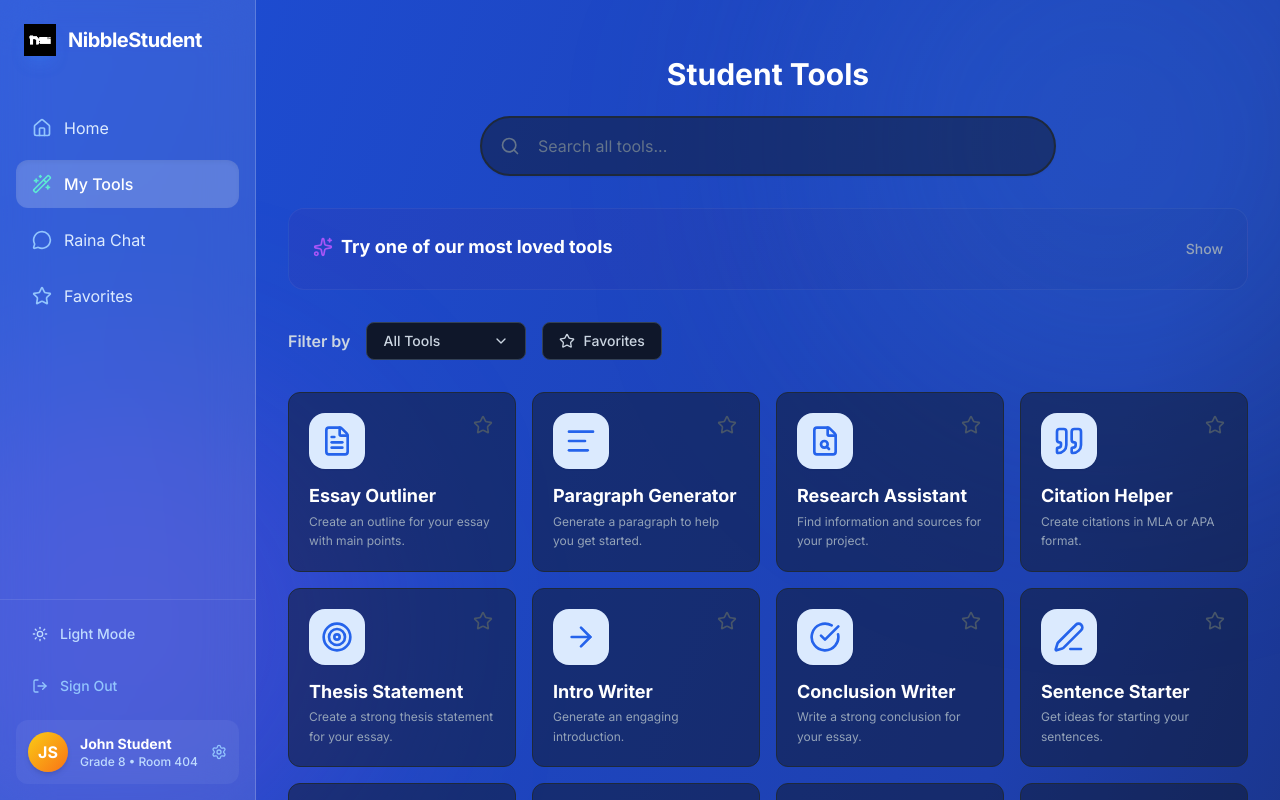
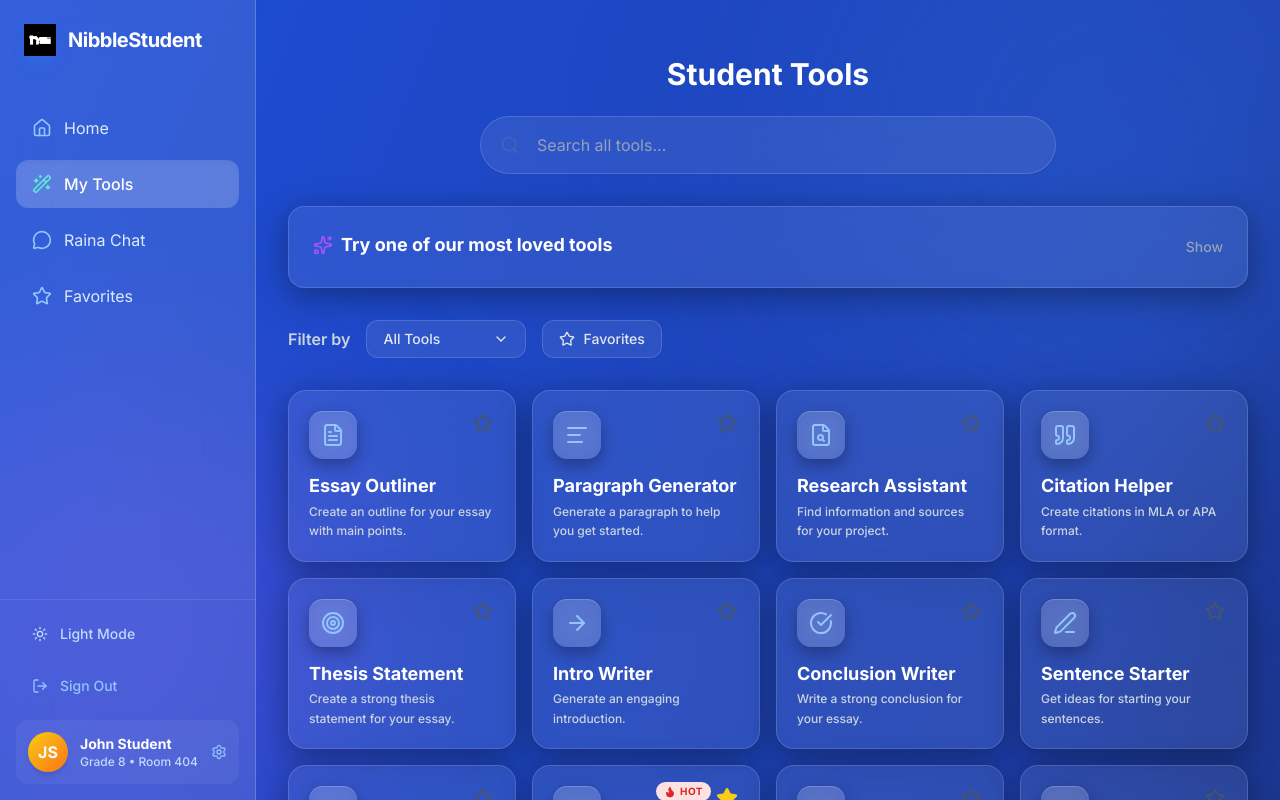
Before and after one commit to CodeCrafter19programmer/nibble-learn, a Next.js app: page /student/tools in a window 1280 px wide. Shown: the top 800 px of the page. Built offline with nearby package versions, Linux system fonts and the light colour scheme.

Commit message:
feat: redesign student tools with advanced glassmorphism UI per StudentUI.md

```diff
--- a/src/app/student/tools/page.tsx
+++ b/src/app/student/tools/page.tsx
@@ -155,8 +155,8 @@ export default function StudentToolsPage() {
                         className={cn(
                             "w-full pl-14 pr-6 py-4 rounded-full shadow-sm text-base transition-all outline-none border-2",
                             isLight
-                                ? "bg-white border-slate-100 focus:border-blue-500 placeholder:text-slate-400 text-slate-900 shadow-slate-200/50"
-                                : "bg-slate-900/50 border-slate-800 focus:border-blue-500/50 placeholder:text-slate-500 text-white"
+                                ? "bg-white/70 backdrop-blur-md border border-slate-200/90 text-[#334155] placeholder:text-slate-400 shadow-[0_8px_24px_rgba(0,0,0,0.05)] focus:border-blue-500 focus:ring-2 focus:ring-blue-500/20"
+                                : "bg-white/[0.08] backdrop-blur-xl border border-white/[0.15] text-white placeholder:text-slate-400 focus:bg-white/[0.12] focus:border-blue-400/50"
                         )}
                     />
                 </div>
@@ -168,10 +168,10 @@ export default function StudentToolsPage() {
                 animate={{ opacity: 1 }}
                 transition={{ delay: 0.2 }}
                 className={cn(
-                    "rounded-2xl p-6 relative overflow-hidden flex items-center justify-between",
+                    "rounded-2xl p-6 relative overflow-hidden flex items-center justify-between backdrop-blur-xl",
                     isLight
-                        ? "bg-gradient-to-r from-purple-50 to-blue-50 border border-purple-100"
-                        : "bg-gradient-to-r from-purple-900/10 to-blue-900/10 border border-white/5"
+                        ? "bg-white/60 border border-white/60 shadow-[0_10px_30px_rgba(15,23,42,0.08)]"
+                        : "bg-white/[0.08] border border-white/[0.15] shadow-[0_8px_32px_rgba(0,0,0,0.35)]"
                 )}
             >
                 <div>
@@ -192,10 +192,10 @@ export default function StudentToolsPage() {
                     <button
                         onClick={() => setIsCategoryOpen(!isCategoryOpen)}
                         className={cn(
-                            "flex items-center gap-2 px-4 py-2 rounded-lg border text-sm font-medium transition-all min-w-[160px] justify-between",
+                            "flex items-center gap-2 px-4 py-2 rounded-xl text-sm font-medium transition-all min-w-[160px] justify-between backdrop-blur-md",
                             isLight
-                                ? "bg-white border-slate-200 text-slate-700 hover:border-slate-300 hover:bg-slate-50"
-                                : "bg-slate-900 border-slate-700 text-slate-300 hover:bg-slate-800"
+                                ? "bg-white/70 border border-slate-200/90 text-[#334155] hover:bg-white/90 shadow-sm"
+                                : "bg-white/[0.08] border border-white/[0.15] text-slate-200 hover:bg-white/[0.12]"
                         )}
                     >
                         <div className="flex items-center gap-2">
@@ -212,8 +212,8 @@ export default function StudentToolsPage() {
                                 animate={{ opacity: 1, y: 0 }}
                                 exit={{ opacity: 0, y: 5 }}
                                 className={cn(
-                                    "absolute top-full left-0 mt-2 w-56 rounded-xl shadow-xl border z-50 overflow-hidden py-1",
-                                    isLight ? "bg-white border-slate-100" : "bg-slate-900 border-slate-700"
+                                    "absolute top-full left-0 mt-2 w-56 rounded-xl shadow-xl border z-50 overflow-hidden py-1 backdrop-blur-xl",
+                                    isLight ? "bg-white/80 border-slate-100" : "bg-[#0A1A3A]/90 border-white/[0.15]"
                                 )}
                             >
                                 {categories.map(cat => (
@@ -226,8 +226,8 @@ export default function StudentToolsPage() {
                                         className={cn(
                                             "w-full text-left px-4 py-2.5 text-sm font-medium transition-colors",
                                             activeCategory === cat.id
-                                                ? (isLight ? "bg-blue-50 text-blue-600" : "bg-blue-900/20 text-blue-400")
-                                                : (isLight ? "text-slate-600 hover:bg-slate-50" : "text-slate-300 hover:bg-slate-800")
+                                                ? (isLight ? "bg-blue-50 text-[#2563EB]" : "bg-blue-900/40 text-blue-300")
+                                                : (isLight ? "text-[#334155] hover:bg-slate-50" : "text-slate-300 hover:bg-white/[0.08]")
                                         )}
                                     >
                                         {cat.label}
@@ -242,10 +242,12 @@ export default function StudentToolsPage() {
                 <button
                     onClick={() => setShowFavoritesOnly(!showFavoritesOnly)}
                     className={cn(
-                        "flex items-center gap-2 px-4 py-2 rounded-lg border text-sm font-medium transition-all",
+                        "flex items-center gap-2 px-4 py-2 rounded-xl border text-sm font-medium transition-all backdrop-blur-md",
                         showFavoritesOnly
-                            ? "border-yellow-400 bg-yellow-50 text-yellow-700 dark:bg-yellow-900/20 dark:text-yellow-400 dark:border-yellow-600/50"
-                            : (isLight ? "bg-white border-slate-200 text-slate-700 hover:bg-slate-50" : "bg-slate-900 border-slate-700 text-slate-300 hover:bg-slate-800")
+                            ? "border-yellow-400 bg-yellow-50/50 text-yellow-700 dark:bg-yellow-900/20 dark:text-yellow-400 dark:border-yellow-600/50"
+                            : (isLight
+                                ? "bg-white/70 border-slate-200/90 text-[#334155] hover:bg-white/90 shadow-sm"
+                                : "bg-white/[0.08] border-white/[0.15] text-slate-200 hover:bg-white/[0.12]")
                     )}
                 >
                     <Star className={cn("w-4 h-4", showFavoritesOnly ? "fill-current" : "")} />
@@ -265,10 +267,10 @@ export default function StudentToolsPage() {
                             exit={{ opacity: 0, scale: 0.95 }}
                             transition={{ delay: index * 0.03 }}
                             className={cn(
-                                "group relative rounded-xl p-5 border transition-all cursor-pointer overflow-hidden hover:-translate-y-1 hover:shadow-lg",
+                                "group relative rounded-[18px] p-5 border transition-all duration-300 cursor-pointer overflow-hidden backdrop-blur-xl",
                                 isLight
-                                    ? "bg-white border-slate-100 shadow-sm hover:border-blue-200"
-                                    : "bg-slate-900/50 border-slate-800 hover:border-slate-700"
+                                    ? "bg-white/65 border-white/60 shadow-[0_10px_30px_rgba(15,23,42,0.08)] hover:bg-white/78 hover:-translate-y-[3px] hover:shadow-[0_18px_48px_rgba(30,64,175,0.18)]"
+                                    : "bg-white/[0.08] border-white/[0.15] shadow-[0_8px_32px_rgba(0,0,0,0.35)] hover:bg-white/[0.12] hover:-translate-y-1 hover:shadow-[0_12px_48px_rgba(30,78,216,0.35)]"
                             )}
                         >
                             {/* Hot Badge */}
@@ -292,14 +294,19 @@ export default function StudentToolsPage() {
                             </button>
 
                             <div className="flex flex-col gap-4">
-                                <div className={cn("w-14 h-14 rounded-2xl flex items-center justify-center shadow-sm", tool.color)}>
-                                    <tool.icon className="w-8 h-8" />
+                                <div className={cn(
+                                    "w-12 h-12 rounded-[14px] flex items-center justify-center backdrop-blur-md",
+                                    isLight
+                                        ? "bg-blue-500/[0.12] shadow-[inset_0_1px_0_rgba(255,255,255,0.8),0_6px_16px_rgba(37,99,235,0.15)]"
+                                        : "bg-white/[0.15] shadow-[inset_0_1px_0_rgba(255,255,255,0.2),0_6px_16px_rgba(0,0,0,0.3)]"
+                                )}>
+                                    <tool.icon className={cn("w-6 h-6", isLight ? "text-[#2563EB]" : "text-blue-300")} />
                                 </div>
                                 <div className="space-y-1">
-                                    <h3 className={cn("font-bold text-lg leading-tight", isLight ? "text-slate-900" : "text-white")}>
+                                    <h3 className={cn("font-bold text-lg leading-tight", isLight ? "text-[#0F172A]" : "text-white")}>
                                         {tool.name}
                                     </h3>
-                                    <p className={cn("text-xs leading-relaxed line-clamp-2", isLight ? "text-slate-500" : "text-slate-400")}>
+                                    <p className={cn("text-xs leading-relaxed line-clamp-2 font-medium", isLight ? "text-[#334155]" : "text-slate-300")}>
                                         {tool.desc}
                                     </p>
                                 </div>
```
